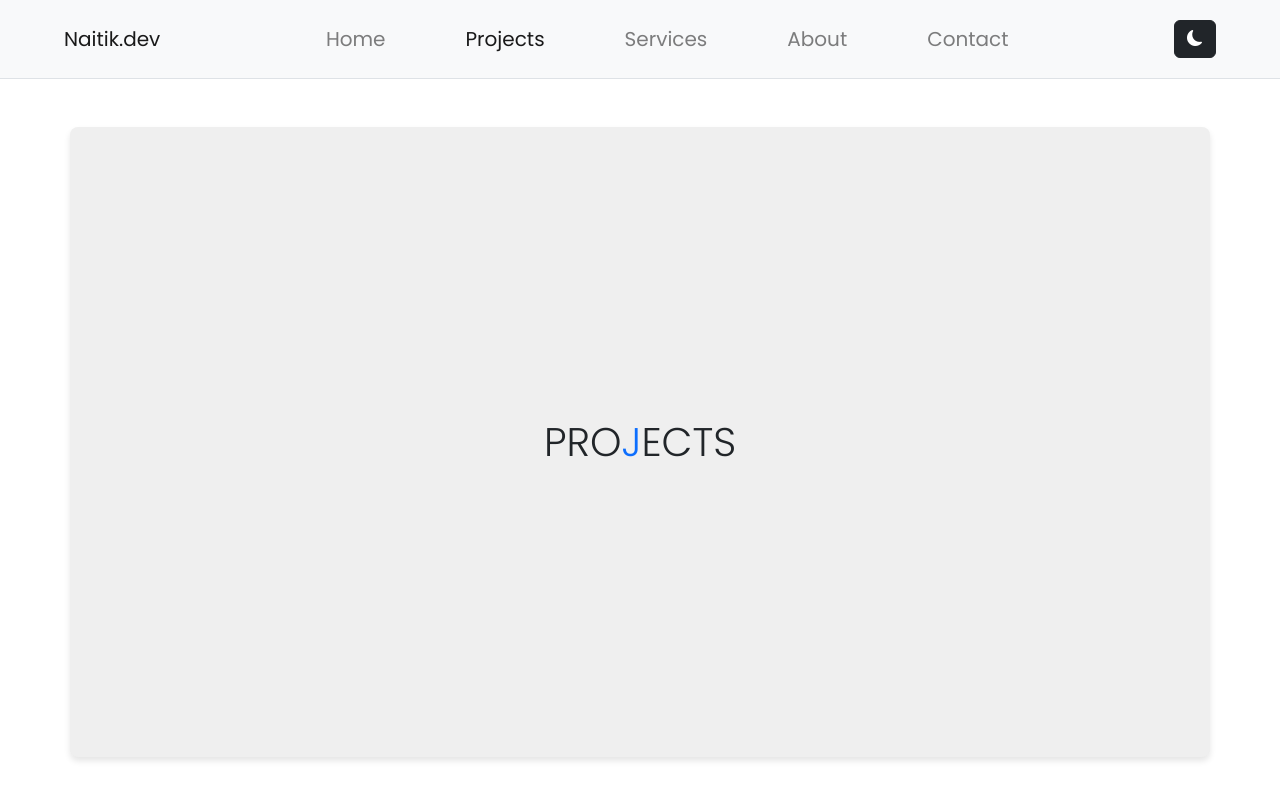
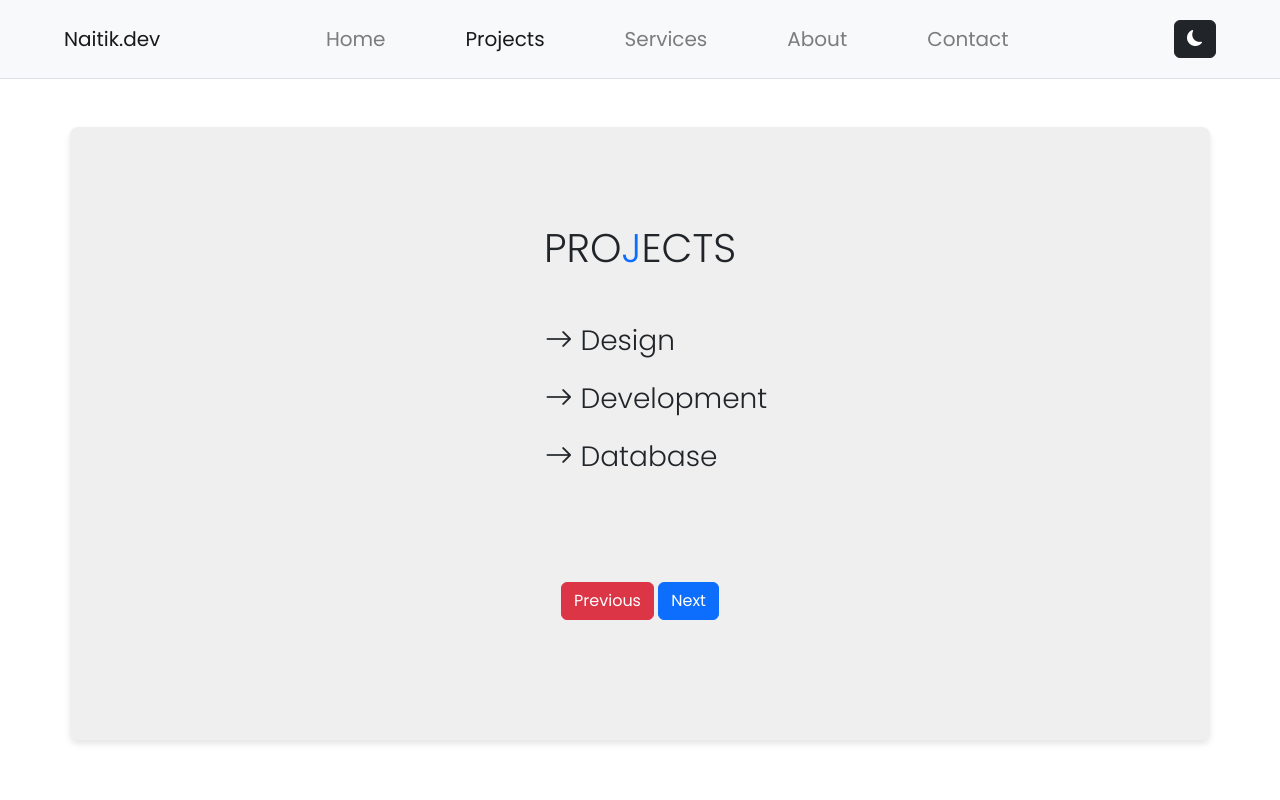
Before and after one commit to nikk-creador/React-app, a React (Create React App) app: page /projects in a window 1280 px wide. Shown: the top 800 px of the page. Built offline with nearby package versions, Linux system fonts and the light colour scheme.

Commit message:
design changes 1-08

```diff
--- a/src/App.css
+++ b/src/App.css
@@ -10,7 +10,7 @@
   align-items: center;
   justify-content: center;
   flex-direction: column;
-  min-height: calc(100vh - 170px);
+  min-height: calc(100vh - 187px);
 }
 
 .custom-container {
@@ -57,16 +57,6 @@
 .custom-li {
   list-style: disc;
 }
-/*
---------------------------------- */
-
-.custom-letter-spacing {
-  letter-spacing: 0.5rem;
-}
-
-.custom-line-height {
-  line-height: 1.8rem;
-}
 
 .text-insta {
   color: #000;
--- a/src/App.js
+++ b/src/App.js
@@ -12,6 +12,7 @@ import NotFound from "./pages/NotFound";
 import "bootstrap/dist/css/bootstrap.min.css";
 import "./App.css";
 import { NavLink } from "react-router-dom";
+import Admin from "./pages/Admin";
 
 export default function App() {
   let liCollection = [
@@ -94,11 +95,11 @@ export default function App() {
           </div>
         </nav>
         <Routes>
+          <Route path="/admin" element={<Admin />} />
           <Route path="/" element={<Home />} />
           <Route path="contact" element={<Contact />} />
           <Route path="projects" element={<Projects />}>
             <Route index element={<ServiceName />} />
-            {/* index means what it will render first on services route */}
             <Route path=":slug" element={<ServiceDisplay />} />
           </Route>
           <Route path="/services" element={<Services />}>
--- a/src/components/ServiceDisplay.js
+++ b/src/components/ServiceDisplay.js
@@ -21,7 +21,6 @@ const ServiceDisplay = () => {
   };
 
   const { slug } = useParams();
-  console.log(slug);
   const service = serviceList[slug];
   if (!service) {
     return <NotFound />;
--- a/src/pages/About.js
+++ b/src/pages/About.js
@@ -26,7 +26,10 @@ const About = () => {
           </Row>
           <Row>
             <Col md={12}>
-              <p className="p-5">
+              <p
+                className="p-5 align-items-start"
+                style={{ letterSpacing: "0.1rem", lineHeight: "2rem" }}
+              >
                 I'm <span className="fw-bold">Naitik Bhavsar</span> passionate
                 about cutting-edge technologies and creating visually stunning
                 interfaces. I believe in the power of exceptional user
--- /dev/null
+++ b/src/pages/Admin.js
@@ -0,0 +1,24 @@
+import React from "react";
+import { useNavigate } from "react-router-dom";
+
+const Admin = () => {
+  const navigate = useNavigate();
+
+  const login = () => {
+    localStorage.setItem("user", "test");
+    navigate("/");
+  };
+
+  return (
+    <div className="my-5 text-center container custom-container login">
+      <h2 className="lead fs-2">Welcome Back! </h2>
+      <p className="lead fs-5">Please log in to continue</p>
+      <button className="btn btn-primary" onClick={login}>
+        {" "}
+        Login
+      </button>
+    </div>
+  );
+};
+
+export default Admin;
--- a/src/pages/Home.js
+++ b/src/pages/Home.js
@@ -4,10 +4,13 @@ import "../App.css";
 const Home = () => {
   return (
     <Container className="my-5 text-center custom-container">
-      <div className="contact-info">
-        <p className="lead">
+      <div>
+        <p
+          className="lead"
+          style={{ letterSpacing: "0.3rem", lineHeight: "3rem" }}
+        >
           I love turning design ideas into real things,
-          <span className="d-block lh-5">making imagination come to life.</span>
+          <span className="d-block">making imagination come to life.</span>
         </p>
       </div>
     </Container>
--- a/src/pages/Projects.js
+++ b/src/pages/Projects.js
@@ -1,14 +1,38 @@
 import React from "react";
-
 import { Container } from "react-bootstrap";
 import "../App.css";
 import Heading from "../components/Heading";
+import { useNavigate } from "react-router-dom";
+import { useLocation, Outlet } from "react-router";
 const Projects = () => {
+  let location = useLocation();
+
+  let navigate = useNavigate();
+
+  console.log(location, "path name");
+  let arr = ["design", "development", "database"];
+
+  function handleClick() {
+    navigate(`${location.pathname}/${arr[0]}`);
+  } // next navigate
+
+  function handleClickBack() {
+    navigate(1);
+  } // previous navigate
   return (
     <Container className="my-5 text-center custom-container">
       <Heading heading="Pro" subhead="j" subheading="ects" />
+      <Outlet />
+      <div className="container-fluid m-5">
+        <button onClick={handleClickBack} className="btn btn-danger">
+          Previous
+        </button>
+        <span> </span>
+        <button onClick={handleClick} className="btn btn-primary">
+          Next
+        </button>
+      </div>
     </Container>
   );
 };
-
 export default Projects;
```
